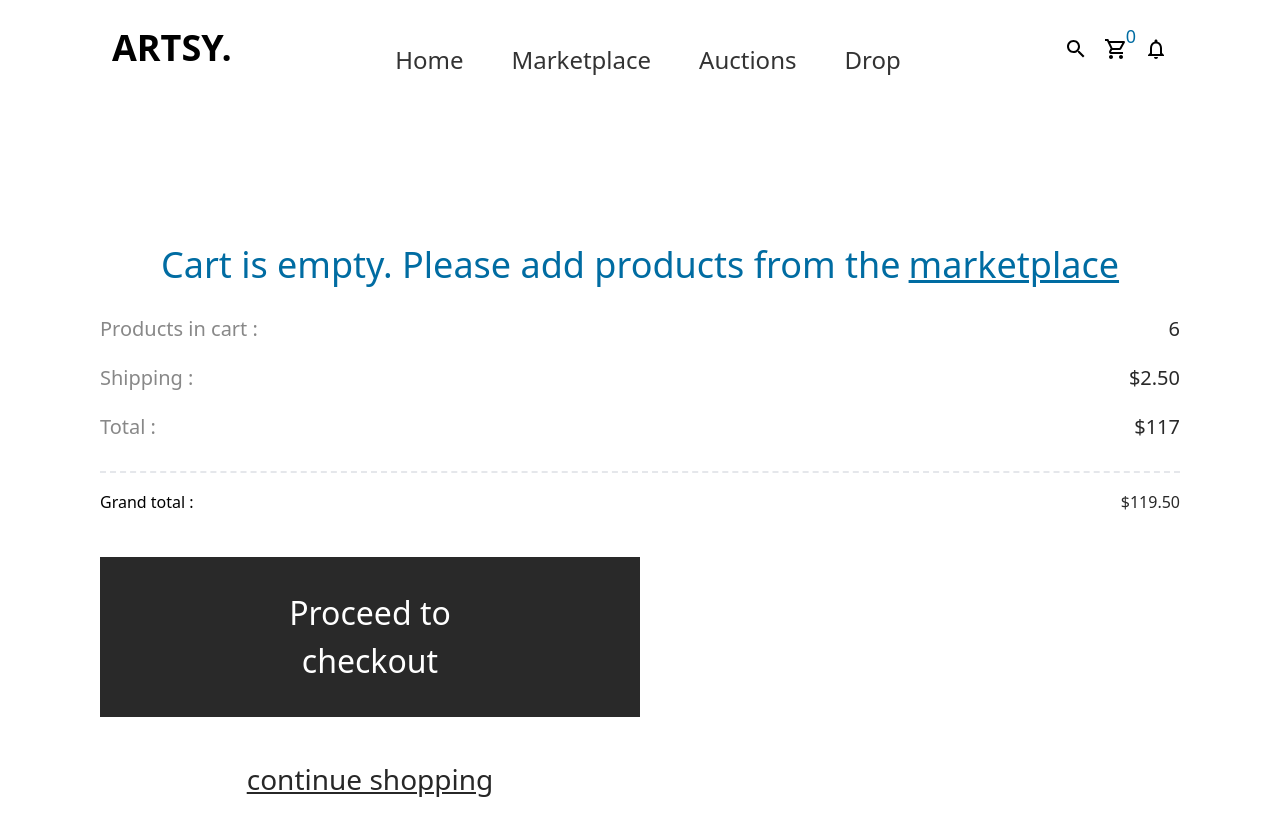
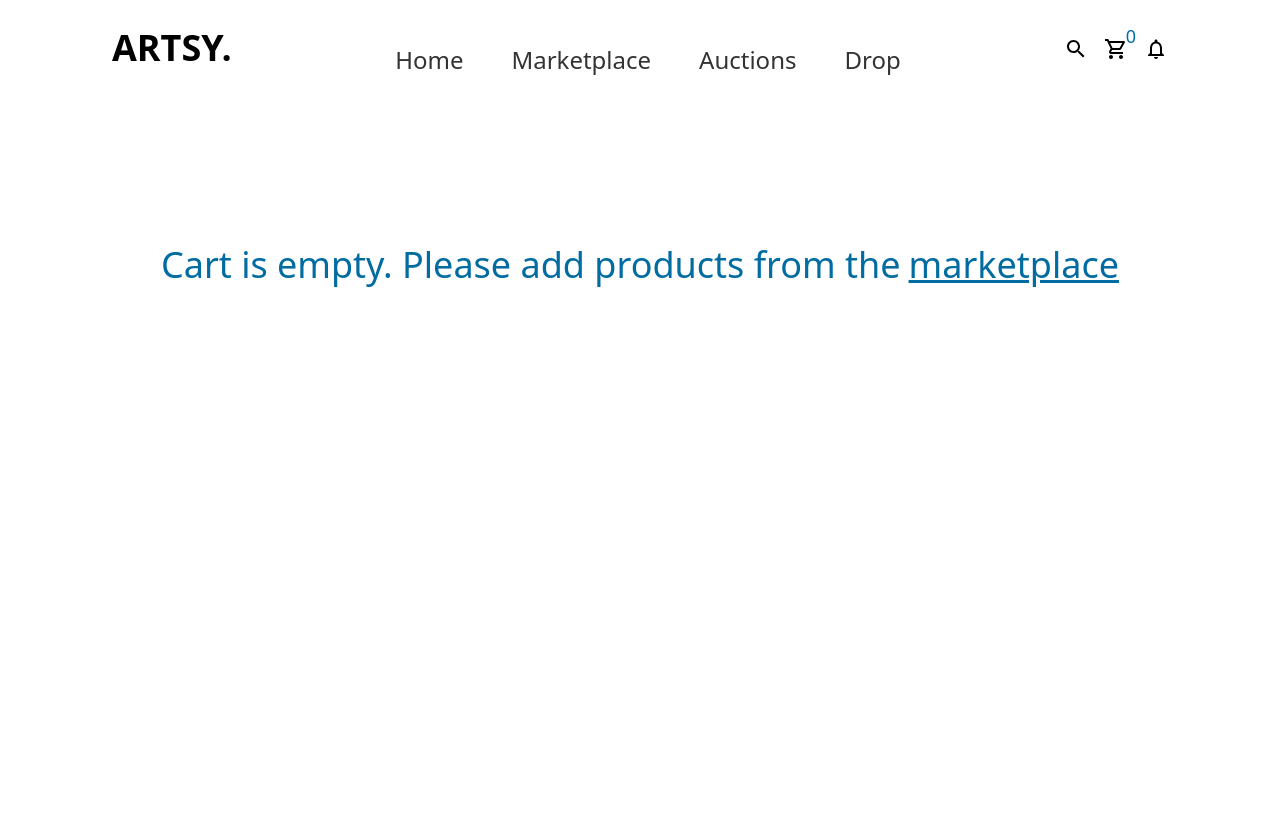
Before and after one commit to Officialbube/Art-store, a React (Create React App) app: page /cart in a window 1280 px wide. Shown: the top 836 px of the page. After the commit the page ends 800 px from the top, so only its background shows below. Built offline with nearby package versions, Linux system fonts and the light colour scheme.

Commit message:
fix: factored the code

```diff
--- a/src/Pages/cart/Cart.js
+++ b/src/Pages/cart/Cart.js
@@ -20,38 +20,7 @@ const Cart = () => {
             <CartItem />
           </div>
         </div>
-        <div className='flex flex-col-reverse'>
-          <div className=' w-full lg:w-1/2 flex flex-col items-center py-[2.69rem]'>
-            <button className='block bg-[#292929] text-white text-[1.09rem] lg:text-[2rem] font-medium py-[1.09rem] px-16 lg:py-8 lg:px-[7.31rem] w-fit'>Proceed to checkout</button>
-            <a className='text-lg lg:text-[1.75rem] font-medium text-[#272727] leading-[2.76rem] mt-[1.88rem] lg:mt-10 underline'>continue shopping</a>
-          </div>
-          <div className='w-full'>
-            <div className='flex flex-col gap-[1.31rem] text-xl text-[#888] font-normal py-[1.88rem] border-b-2 border-dashed'>
-              <div className='flex justify-between'>
-              <p>Products in cart : </p>
-              <span className='font-medium text-[#292929]'>6</span>
-              </div>
-              <div className='flex justify-between'>
-              <p>Shipping : </p>
-              <span className='font-medium text-[#292929]'>$2.50</span>
-              </div>
-              <div className='flex justify-between'>
-              <p>Total :</p>
-              <span className='font-medium text-[#292929]'>$117</span>
-              </div>
 
-
-
-            </div>
-            <div>
-            <div className='flex justify-between pt-[1.06rem]'>
-              <p>Grand total :</p>
-              <span className='font-medium text-[#292929]'>$119.50</span>
-              </div>
-            </div>
-
-          </div>
-        </div>
       </div>
     </div>
   )
```
